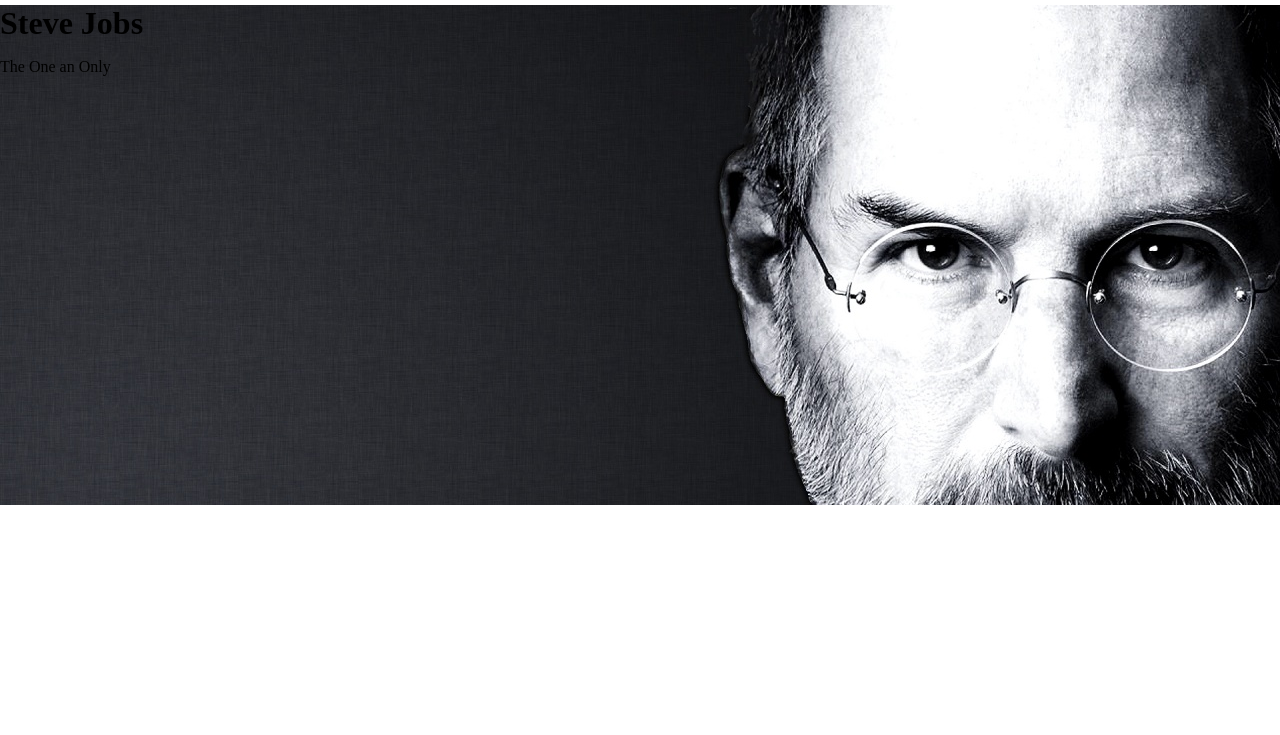
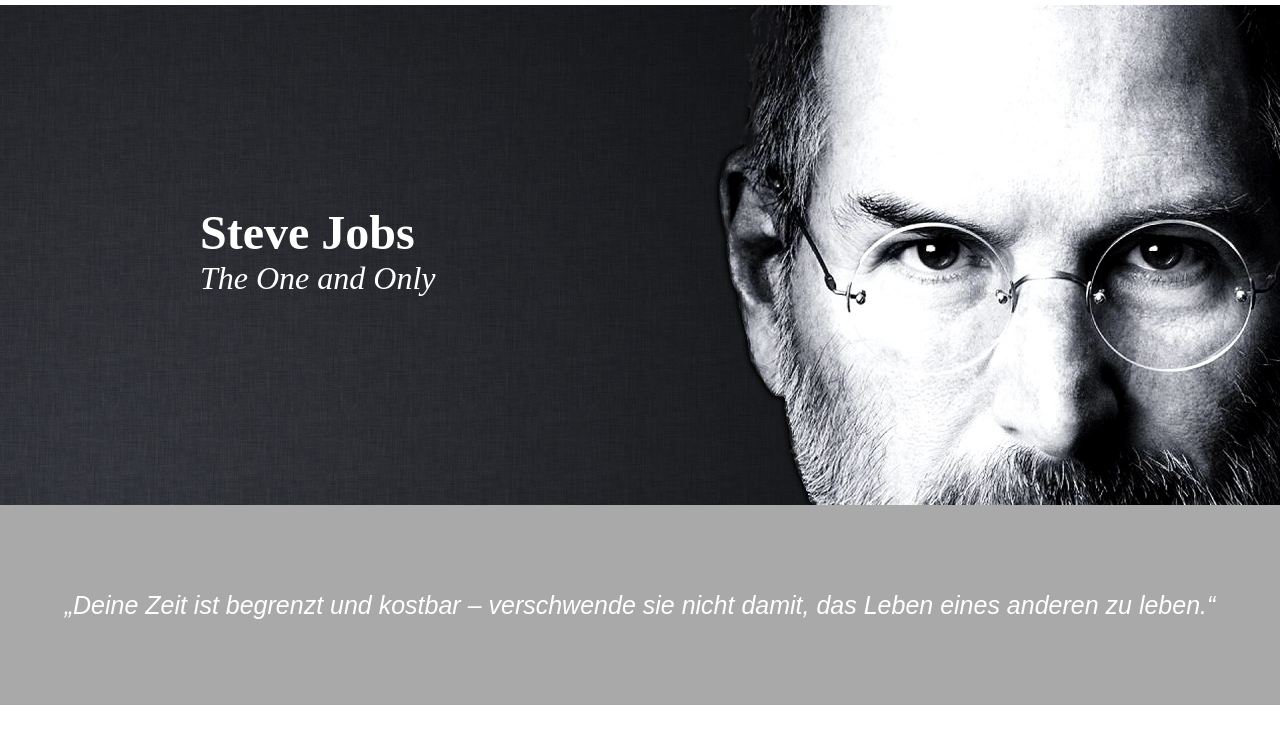
Before and after one commit to new-ea/CFLMS-CSS-DAY04-Ervin-Manuel, a plain HTML site: page Exercise_1/index.html in a window 1280 px wide. Shown: the part 65-800 px from the top of the page. Drawn offline with Linux system fonts and the light colour scheme.

Commit message:
modified sass

```diff
--- a/Exercise_1/index.html
+++ b/Exercise_1/index.html
@@ -18,7 +18,11 @@
     </nav>
     <header class="main_header">
         <h1>Steve Jobs</h1>
-        <p>The One an Only</p>
+        <p>The One and Only</p>
     </header>
+    <div class="quote">
+        <p>„Deine Zeit ist begrenzt und kostbar – verschwende sie nicht damit, das Leben eines anderen zu leben.“
+        </p>
+    </div>
 </body>
 </html>
--- a/Exercise_1/style.sass
+++ b/Exercise_1/style.sass
@@ -5,10 +5,15 @@ html
     margin: 0
     padding: 0
     height: 100%
+    width: 100%
 
 .main_header
     background-image: url("img/header.jpg")
     height: 500px
+    position: relative
+    width: 100%
+    background-repeat: no-repeat
+    background-size: cover
 
 // nav
 //     background-color: $main_color
@@ -30,3 +35,34 @@ ul a
 
 .main_header h1
     margin: $reset_margin
+    position: absolute
+    left: 200px
+    top: 200px
+    color: white
+    font-size: 3em
+
+.main_header p
+    margin: $reset_margin
+    position: absolute
+    left: 200px
+    top: 255px
+    color: white
+    font-size: 2em
+    font-style: italic
+
+.quote
+    margin: $reset_margin
+    position: relative
+    background-color: darkgrey
+    width: 100%
+    height: 200px
+    display: flex
+    justify-content: center
+    align-items: center
+
+.quote p
+    margin: $reset_margin
+    font-size: 25px
+    font-family: sans-serif
+    color: white
+    font-style: italic
```
Also changed, not shown: Exercise_1/style.css, 1 other file.
